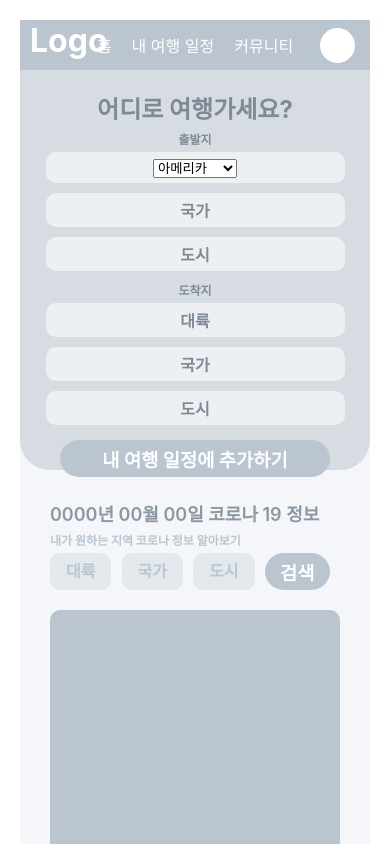
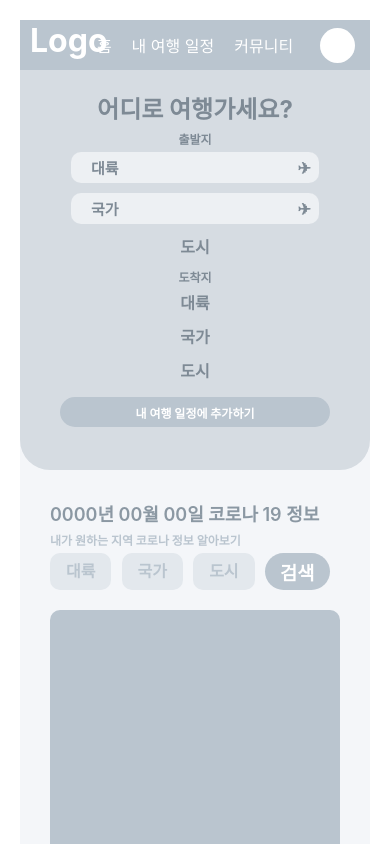
Before and after one commit to cbkpar/fly-mate, a React (Create React App) app: page / in a window 390 px wide. Shown: the top 844 px of the page. Built offline with nearby package versions, Linux system fonts and the light colour scheme.

Commit message:
Slider Update

```diff
--- a/src/components/Nav.js
+++ b/src/components/Nav.js
@@ -3,6 +3,51 @@ import './Nav.scss';
 import cities from '../data/cities.json'
 
 class Nav extends Component {
+
+  constructor(props) {
+    super(props);
+    this.state = {
+      open_num: 0,
+      from_continent: 0,
+      from_countries: 0
+    };
+  }
+
+  from_a_ref = React.createRef();
+  from_b_ref = React.createRef();
+
+  componentDidMount() {
+    document.addEventListener("mousedown", this.handleClickOutside);
+  }
+
+  componentWillUnmount() {
+    document.removeEventListener("mousedown", this.handleClickOutside);
+  }
+
+  handleClickOutside = event => {
+    if (this.state.open_num === 1) {
+      if (!this.from_a_ref.current.contains(event.target)) {
+        this.setState({
+          open_num: 0,
+        });
+      }
+    }
+    if (this.state.open_num === 2) {
+      if (!this.from_b_ref.current.contains(event.target)) {
+        this.setState({
+          open_num: 0,
+        });
+      }
+    }
+  };
+
+  openselector = (e, idx) => {
+    e.preventDefault();
+    this.setState({
+      open_num: idx
+    });
+  }
+
   render() {
     return (
       <nav className="nav">
@@ -12,13 +57,26 @@ class Nav extends Component {
             <h3>출발지</h3>
             <ul>
               <li>
-                <select Classname="continent">
-                  {cities.continent.map((ele)=>(
-                    <option value={ele.name}>{ele.kor_name}</option>
-                  ))}
-                </select>
+                <div ref={this.from_a_ref} className={this.state.open_num === 1 ? "selectBox active" : "selectBox"}>
+                  <button className="label" onClick={(e) => this.openselector(e, 1)}>{this.state.from_continent === 0 ? "대륙" : cities.continent[this.state.from_continent].kor_name}</button>
+                  <ul className="optionList">
+                    {cities.continent.map((ele, idx) => (
+                      <li className="optionItem" value={ele.name} onClick={() => this.setState({ from_continent: idx, open_num: 0, from_countries: 0 })}>{ele.kor_name}</li>
+                    ))}
+                  </ul>
+                </div>
               </li>
-              <li>국가</li>
+              <li>
+                <div ref={this.from_b_ref} className={this.state.open_num === 2 ? "selectBox active" : "selectBox"}>
+                  <button className="label" onClick={(e) => this.openselector(e, 2)}>{this.state.from_countries === 0 ? "국가" : cities.countries[this.state.from_countries-1].kor_name}</button>
+                  <ul className="optionList">
+                    {cities.countries.map((ele, idx) => (
+                      (this.state.from_continent === 0 || this.state.from_continent === ele.continent) &&
+                      <li className="optionItem" value={ele.name} onClick={() => this.setState({ from_continent: ele.continent, from_countries: ele.id, open_num: 0 })}>{ele.kor_name}</li>
+                    ))}
+                  </ul>
+                </div>
+              </li>
               <li>도시</li>
             </ul>
           </div>
--- a/src/components/Nav.scss
+++ b/src/components/Nav.scss
@@ -15,67 +15,22 @@
     margin: 0;
   }
 
-  .from {
-
   h3 {
     display: inline-block;
     font-size: 12px;
   }
 
+  .from, .to {
     ul {
-      display: inline-block;
+      display: inline-block
     }
 
-    li {
+    > ul > li {
       display: inline-block;
       padding: 5px 10px;
       margin: 15px 10px 5px 10px;
-      background: #edf0f3;
       font-weight: 700;
       border-radius: 10px;
-    }
-
-    li:nth-child(1) {
-      width: 100px;
-    }
-
-    li:nth-child(2) {
-      width: 150px;
-    }
-
-    li:nth-child(3) {
-      width: 150px;
-    }
-  }
-
-  .to {
-    h3 {
-      display: inline-block;
-      font-size: 12px;
-    }
-
-    ul {
-      display: inline-block;
-    }
-
-    li {
-      display: inline-block;
-      padding: 5px 10px;
-      margin: 5px 10px 15px 10px;
-      background: #edf0f3;
-      font-weight: 700;
-      border-radius: 10px;
-    }
-
-    li:nth-child(1) {
-      width: 100px;
-    }
-
-    li:nth-child(2) {
-      width: 150px;
-    }
-
-    li:nth-child(3) {
       width: 150px;
     }
   }
@@ -94,45 +49,113 @@
   }
 }
 
+.selectBox * { box-sizing: border-box; }
+.selectBox {
+  position: relative;
+  z-index: 1;
+  width: 100%;
+  cursor: pointer;
+  padding: 0;
+  margin: 0 auto;
+  background: #edf0f3;
+  font-weight: 700;
+  border-radius: 10px;
+}
+
+.selectBox:hover {
+  background-color: #cccccc;
+}
+
+.selectBox.active {
+  background-color: #cccccc;
+}
+
+.selectBox:before {
+  content: '✈';
+  position: absolute;
+  top: 50%;
+  transform: translateY(-50%);
+  right: 8px;
+  z-index: -1;
+}
+
+.selectBox .label {
+  display: flex;
+  align-items: center;
+  width: inherit;
+  height: inherit;
+  border: 0 none;
+  outline: 0 none;
+  padding: 5px 10px 5px 20px;
+  background: transparent;
+  cursor: pointer;
+  color: rgb(126,138,149);
+  font-weight: 700;
+  font-size: 15px;
+}
+
+.selectBox .optionList {
+  position: absolute;
+  top: 35px;
+  left: 0;
+  width: 100%;
+  background: #edf0f3;
+  padding: 0;
+  border-radius: 6px;
+  overflow: hidden;
+  max-height: 0;
+  transition: .3s ease-in;
+}
+
+.selectBox .optionList::-webkit-scrollbar {width: 6px;}
+.selectBox .optionList::-webkit-scrollbar-track {background: transparent; }
+.selectBox .optionList::-webkit-scrollbar-thumb {background: #303030; border-radius: 45px;}
+.selectBox .optionList::-webkit-scrollbar-thumb:hover {background: #303030;}
+
+.selectBox.active {
+    z-index: 10;
+}
+
+.selectBox.active .optionList {
+  max-height: 500px;
+}
+
+.selectBox .optionItem {
+  border-bottom: 1px dashed #adadad;
+  padding: 5px 15px 5px;
+  transition: .1s;
+  font-size: 12px;
+  text-align: left;
+}
+
+.selectBox .optionItem:hover {
+  background: #cccccc;
+}
+
+.selectBox .optionItem:last-child {
+  border-bottom: 0 none;
+}
+
 /* 반응형 */
 @media screen and (max-width: 768px) {
   .nav {
     height: 400px;
+
+    .from, .to {
+      h3 {
+        display: block;
+        margin: 5px 0 0 0 ;
+
       }
 
-  .nav .from h3 {
-    display: block;
-    margin: 5px 0 0 0 ;
+      > ul {
+        width: 100%;
       }
 
-  .nav .from ul {
-    display: block;
-    width: 100%;
+      > ul > li {
+        width: 80%;
         margin: 0 auto;
       }
-
-  .nav .from li {
-    margin: 5px 0;
-  }
-  .nav .from li:nth-child(n) {
-    width: 90%;
-  }
-
-  .nav .to h3 {
-    display: block;
-    margin: 5px 0 0 0 ;
-  }
-
-  .nav .to ul {
-    display: block;
-    width: 100%;
-    margin: 0 auto;
-  }
-
-  .nav .to li {
-    margin: 5px 0;
-  }
-  .nav .to li:nth-child(n) {
-    width: 90%;
     }
   }
+}
--- a/src/data/cities.json
+++ b/src/data/cities.json
@@ -1,10 +1,27 @@
 {
   "continent": [
+    {"id": 0, "name": "all", "kor_name": "전체"},
     {"id": 1, "name": "america", "kor_name": "아메리카"},
     {"id": 2, "name": "europe", "kor_name": "유럽"},
     {"id": 3, "name": "asia", "kor_name": "아시아"},
     {"id": 4, "name": "oceania", "kor_name": "오세아니아"},
     {"id": 5, "name": "antarctica", "kor_name": "남극"},
     {"id": 6, "name": "africa", "kor_name": "아프리카"}
+  ],
+  "countries": [
+    {"id": 1, "continent": 1, "name":"Guyana", "kor_name":"가이아나"},
+    {"id": 2, "continent": 1, "name":"Guatemala", "kor_name":"과테말라"},
+    {"id": 3, "continent": 1, "name":"Grenada", "kor_name":"그레나다"},
+    {"id": 4, "continent": 1, "name":"Nicaragua", "kor_name":"니카라과"},
+    {"id": 5, "continent": 2, "name":"Greece", "kor_name":"그리스"},
+    {"id": 6, "continent": 2, "name":"Nederland", "kor_name":"네덜란드"},
+    {"id": 7, "continent": 3, "name":"Korea", "kor_name":"대한민국"},
+    {"id": 8, "continent": 3, "name":"Japan", "kor_name":"일본"},
+    {"id": 9, "continent": 3, "name":"China", "kor_name":"중국"},
+    {"id": 10, "continent": 4, "name":"Austrailia", "kor_name":"호주"},
+    {"id": 11, "continent": 4, "name":"Philippine", "kor_name":"필리핀"},
+    {"id": 12, "continent": 5, "name":"antarctica", "kor_name":"남극"},
+    {"id": 13, "continent": 6, "name":"Gana", "kor_name":"가나"},
+    {"id": 14, "continent": 6, "name":"Egypt", "kor_name":"이집트"}
   ]
 }
--- a/src/index.js
+++ b/src/index.js
@@ -5,9 +5,7 @@ import App from './App';
 import reportWebVitals from './reportWebVitals';
 
 ReactDOM.render(
-  <React.StrictMode>
-    <App />
-  </React.StrictMode>,
+    <App />,
   document.getElementById('root')
 );
 
```
Also changed, not shown: 1 other file (tests, documents, lock files or other folders). Lines whose indentation alone changed are shown as unchanged.
